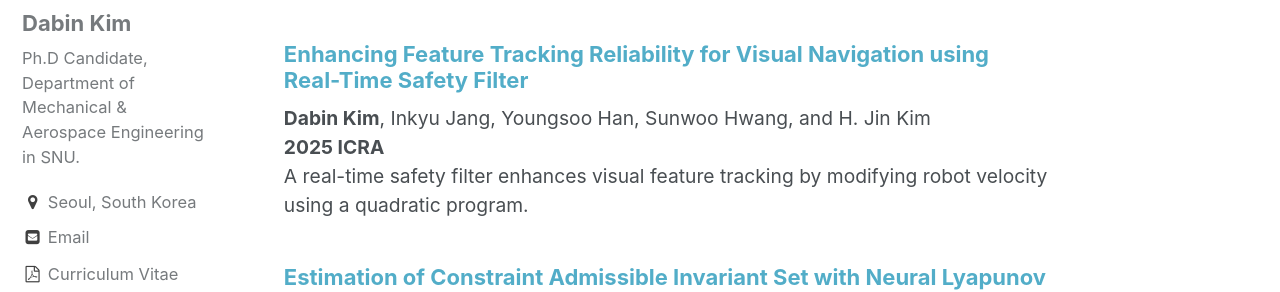
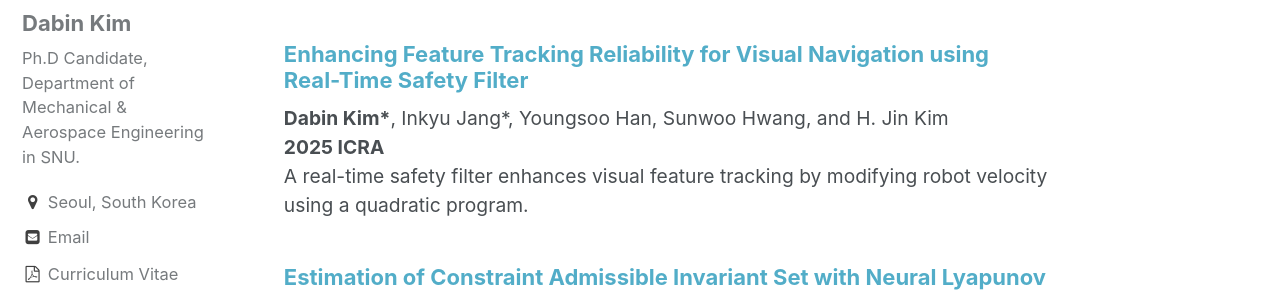
Before and after one commit to dabinkim-LGOM/dabinkim-LGOM.github.io, a Jekyll site: the page built from index.md, in a window 1280 px wide and 900 px high, scrolled down 1188 px. Shown: the part 154-446 px from the top of the window. Built offline with Jekyll 4.4.1, drawn with Linux system fonts in a browser that asks for light colours.

```diff
--- a/index.md
+++ b/index.md
@@ -52,7 +52,7 @@ My research focuses on **integrating perception and planning** for mobile robots
 ## 📚 Selected Publications
 
 ### [Enhancing Feature Tracking Reliability for Visual Navigation using Real-Time Safety Filter](https://arxiv.org/abs/2502.01092)
-**Dabin Kim**, Inkyu Jang, Youngsoo Han, Sunwoo Hwang, and H. Jin Kim
+**Dabin Kim\***, Inkyu Jang\*, Youngsoo Han, Sunwoo Hwang, and H. Jin Kim
 **2025 ICRA**
 A real-time safety filter enhances visual feature tracking by modifying robot velocity using a quadratic program.
 
```
